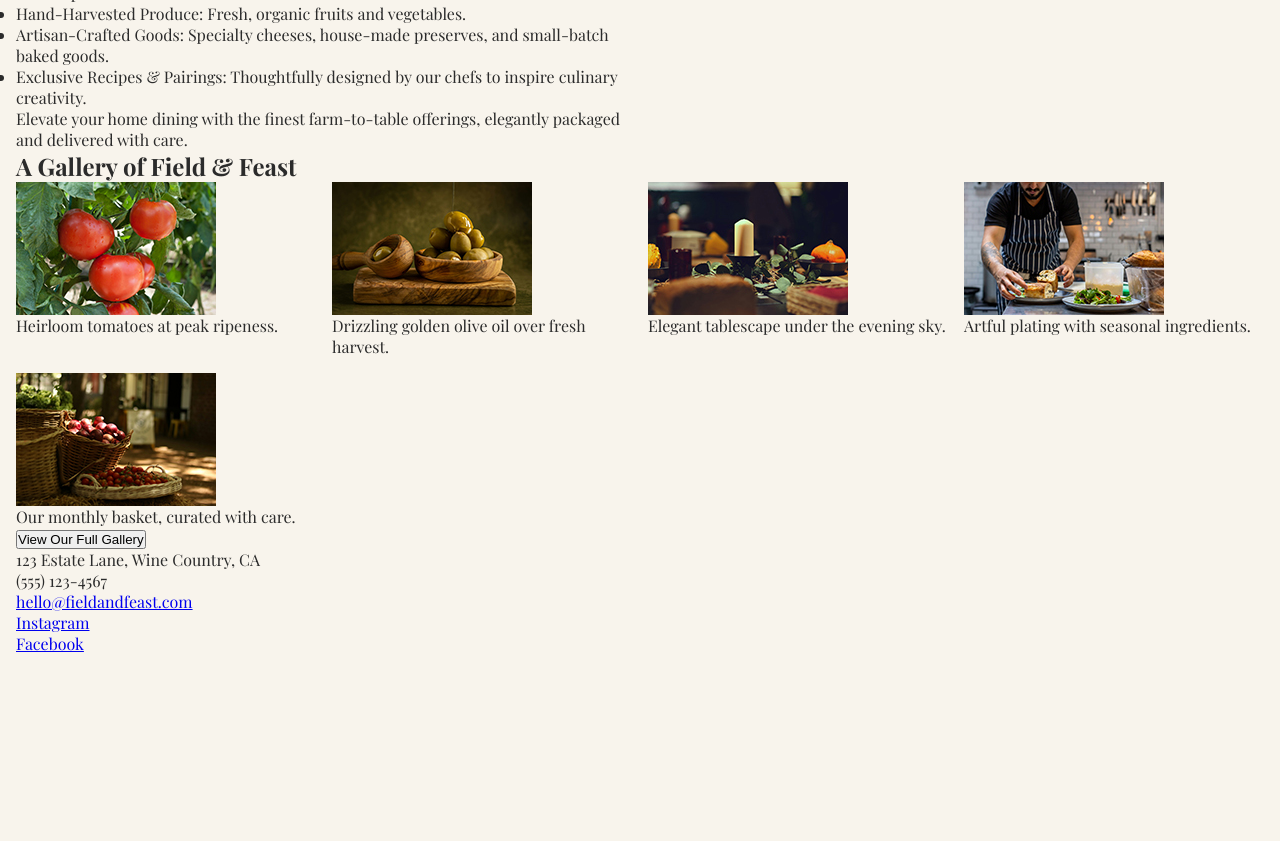
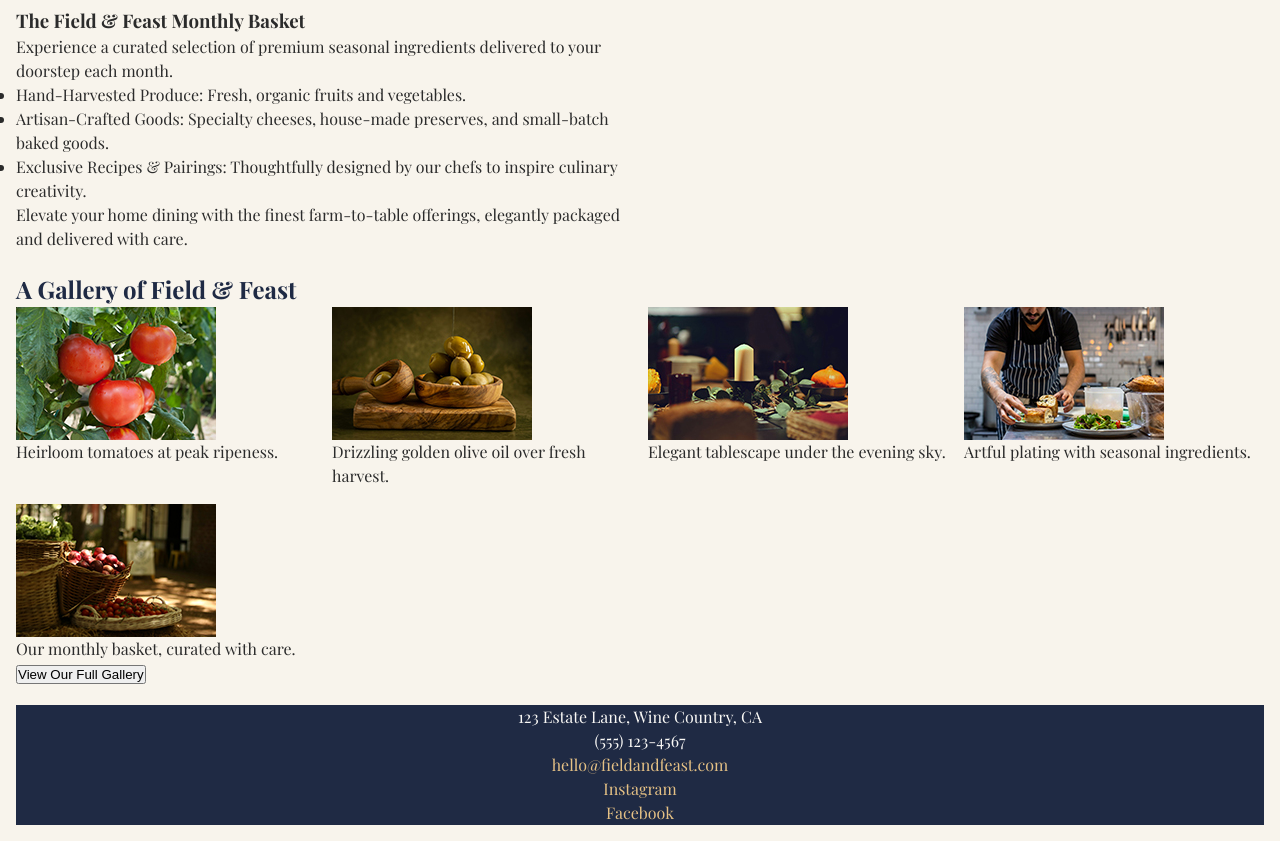
Before and after one commit to eunbiw/fieldandfeast, a plain HTML site: page index.html in a window 1280 px wide. Shown: the part 699-1540 px from the top of the page. Before the commit the page ends 1369 px from the top, so only its background shows below. Drawn offline with nearby package versions, Linux system fonts and the light colour scheme; a web font is replaced by a local one.

Commit message:
Update styles.css

```diff
--- a/styles.css
+++ b/styles.css
@@ -6,6 +6,11 @@
     margin: 0;
     padding: 0;
     box-sizing: border-box;
+}
+
+img {
+    max-width: 100%;
+    display: block;
 }
 /* ROOT VARIABLES */
 :root {
@@ -22,6 +27,7 @@
     background-color: var(--linen);
     color: var(--dark-charcoal);
     padding:16px ;
+    line-height: 1.5;
 }
 header {
     text-align: center;
@@ -31,6 +37,7 @@
 }
 header img {
     max-width: 120px;
+    margin: 0 auto 10px;
 }
 header p {
     color: var(--olive-green);
@@ -54,16 +61,35 @@
 }
 nav a {
     color: var(--midnight-blue);
+    font-weight: bold;
 }
 
 .grid {
     display: grid;
     gap: 16px;
 }
-img {
-    max-width: 100%;
-    display: block;
+main {
+    margin-top: 20px;
 }
+section {
+    margin-bottom: 20px;
+}
+h2 {
+    color: var(--midnight-blue);
+    margin-top: 20px;
+}
+
+footer {
+    background-color: var(--midnight-blue);
+    color: var(--soft-white);
+    text-align: center;
+}
+footer a {
+    color: var(--champagne-gold);
+    text-decoration: none;
+}
+
+
 /* MEDIA QUERY (medium) */
 @media (min-width: 600px) {
     .offerings {
```
